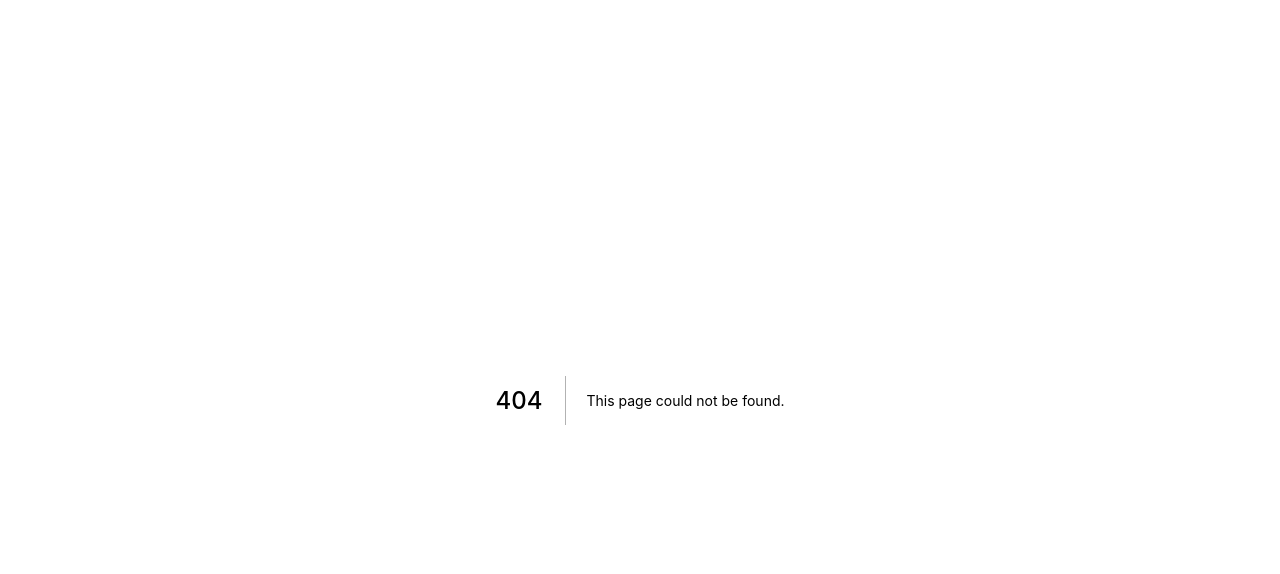
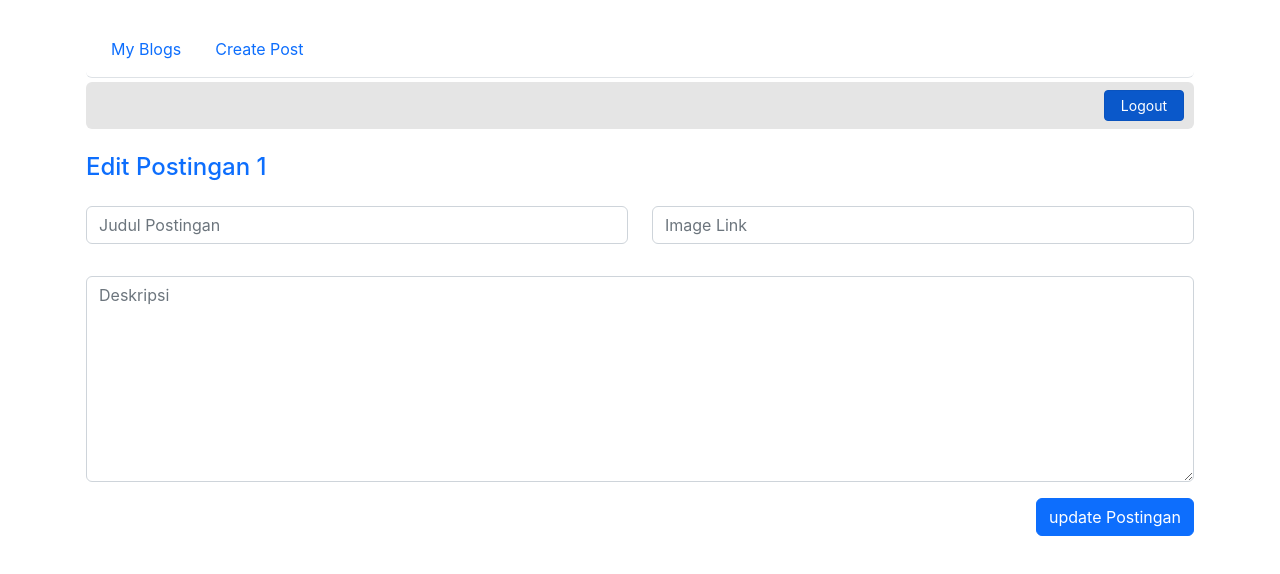
Before and after one commit to admhabits/FrontendChallenge, a Next.js app: page /blogs/edit/1 in a window 1280 px wide. Before the commit this address had no page. Shown: the top 574 px of the page. Built offline with nearby package versions, Linux system fonts and the light colour scheme; no server answers; the database is empty.

Commit message:
Add Update Page

```diff
--- /dev/null
+++ b/pages/blogs/edit/[id].js
@@ -0,0 +1,67 @@
+import { useEffect, useState } from 'react'
+import { doc, getDoc, updateDoc } from 'firebase/firestore'
+import { database } from '../../../services/FirebaseConfig'
+import { useRouter } from 'next/router';
+import Header from '../../../components/layouts/Header';
+
+export default function Edit() {
+  const router = useRouter();
+  const { id } = router.query;
+  const [title, setTitle] = useState("");
+  const [desc, setDesc] = useState("");
+  const [imageLink, setImageLink] = useState("");
+  const [dataDetail, setDataDetail] = useState(null);
+  const docRef = doc(database, 'blogs', id);
+
+  const updatePost = () => {
+    updateDoc(docRef, { title, imageLink, desc })
+    .then(()=> {
+      console.log({ title, imageLink, desc });
+      alert('Berhasil Update Postingan! ' + id);
+    })
+    .catch(error => {
+      alert(error);
+    })
+  }
+
+  const getDetailBlogs = async () => {
+    try {
+        const docSnap = await getDoc(docRef);
+        if(docSnap.exists()){
+          console.log(docSnap.data());
+          setDataDetail(docSnap.data());
+        } else {
+          alert('Tidak ditemukan data!');
+        }
+    } catch (error) {
+      alert(error)
+    }
+  }
+  useEffect(() => {
+    getDetailBlogs();
+  }, [id])
+
+  return (
+    <div className='container p-3 mt-1'>
+        <Header title={`Edit Postingan ${id}`}/>
+        <div className="row mb-3">
+        <div className="col-md-6 mb-3">
+          <input type="text" className="form-control" id="title" onChange={(e) => setTitle(e.target.value)} value={title} placeholder="Judul Postingan"/>
+        </div>
+        <div className="col-md-6 ">
+        <input type="text" className="form-control" id="imageLink" onChange={(e) => setImageLink(e.target.value)} value={imageLink} placeholder="Image Link"/>
+        </div>
+      </div>
+      <div className="row">
+        <div className="col-12">
+          <textarea className='form-control' data-sb-validation="required" placeholder='Deskripsi' onChange={(e)=> setDesc(e.target.value)} value={desc} rows={8}></textarea>
+        </div>
+      </div>
+      <div className='row mt-3'>
+        <div className='col-12 d-flex justify-content-end'>
+          <button type='submit' className="btn btn-md btn-primary" onClick={updatePost}>update Postingan</button>
+        </div>
+      </div>
+    </div>
+  )
+}
--- a/pages/index.tsx
+++ b/pages/index.tsx
@@ -29,7 +29,7 @@ export default function Home() {
 
  const deleteBlog = async (id : any) => {
   try {
-      const deletebyId = await deleteDoc(doc(database, 'blogs', id));
+       await deleteDoc(doc(database, 'blogs', id));
       // console.log(deletebyId);
       getPosts();
 
@@ -62,7 +62,9 @@ export default function Home() {
             <div className="card-body">{item?.desc.length >= 100 ? item.desc.slice(0, 120) + "...": item.desc}</div>
             <div className="card-footer d-flex justify-content-end gap-2">
               <button className="btn btn-sm btn-danger" onClick={ () => deleteBlog(item?.id)}>Remove</button>
-              <button className="btn btn-sm btn-warning">Edit</button>
+              <Link href={`/blogs/edit/${item?.id}`}>
+                <a className="btn btn-sm btn-warning">Edit</a>
+              </Link>
               <Link href={`/blogs/${item?.id}`}>
                 <a className="btn btn-sm btn-primary">Read More</a>
               </Link>
```
Also changed, not shown: 1 other file (tests, documents, lock files or other folders).
